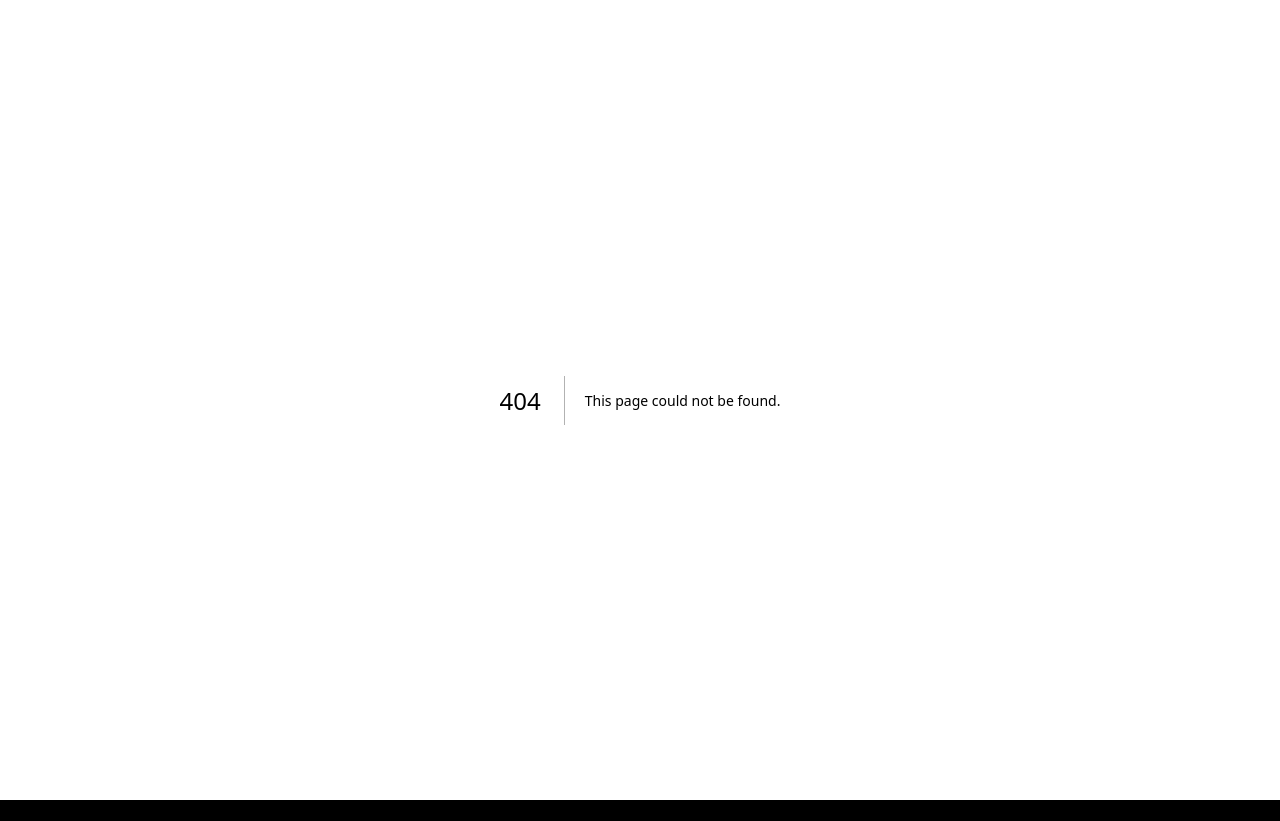
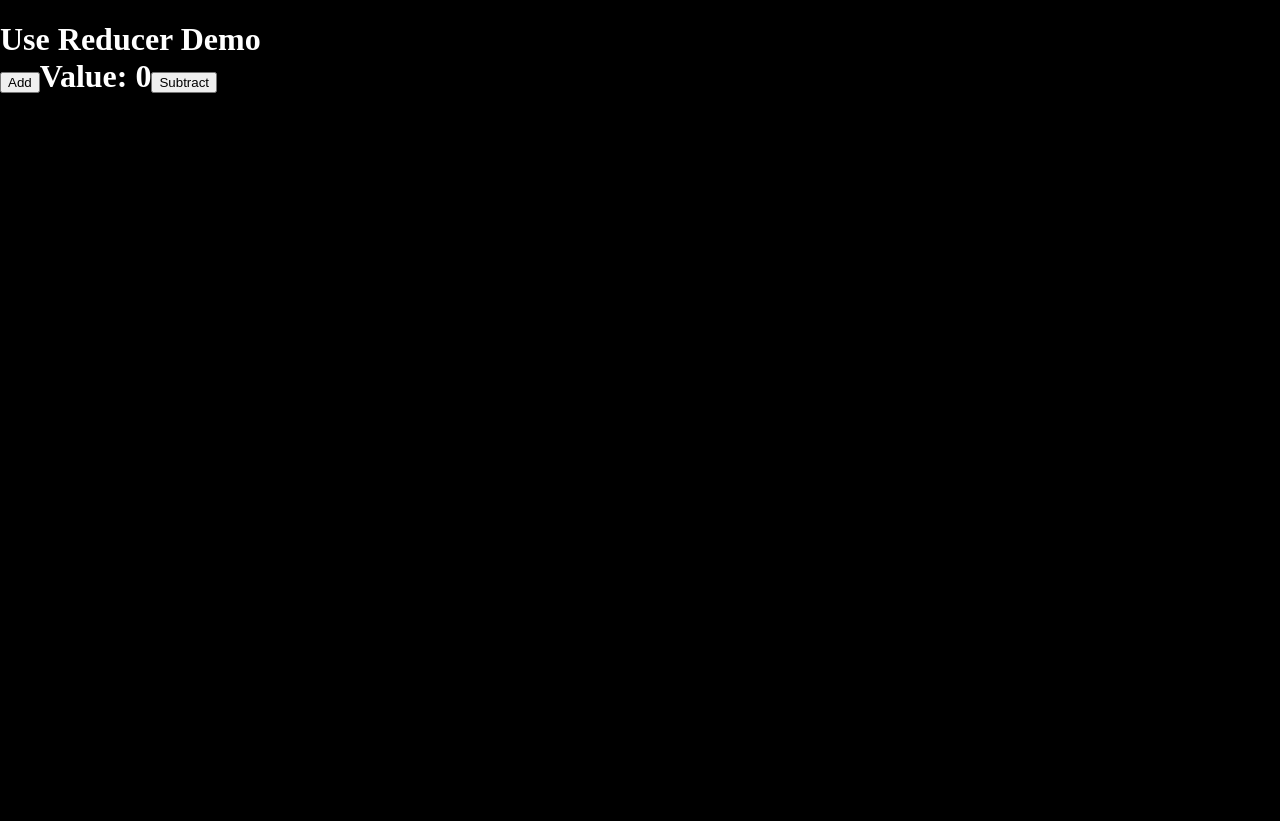
Before and after one commit to annamkishore/react-hooks-demo, a Next.js app: page /life-cycle/use-reducer in a window 1280 px wide. Before the commit this address had no page. Before the commit the page ends 800 px from the top, so only its background shows below. Built offline with nearby package versions, Linux system fonts and the light colour scheme.

Commit message:
useReducer

```diff
--- /dev/null
+++ b/app/life-cycle/use-reducer/page.js
@@ -0,0 +1,27 @@
+"use client"
+
+import {useReducer} from "react";
+
+function reducer(state, action) {
+  switch (action) {
+    case "INCREMENT":
+      return state + 1;
+    case "DECREMENT":
+      return state - 1;
+    default:
+      return state;
+  }
+}
+
+export default function UseReducerDemo() {
+  let [state, dispatch] = useReducer(reducer, 0)
+
+  return <>
+    <h1>
+      Use Reducer Demo <br />
+      <button onClick={()=>dispatch("INCREMENT")}>Add</button>
+      Value: {state}
+      <button onClick={()=>dispatch("DECREMENT")}>Subtract</button>
+    </h1>
+  </>
+}
```
Also changed, not shown: app/life-cycle/use-context/page.js (renamed from app/use-context/page.js).
